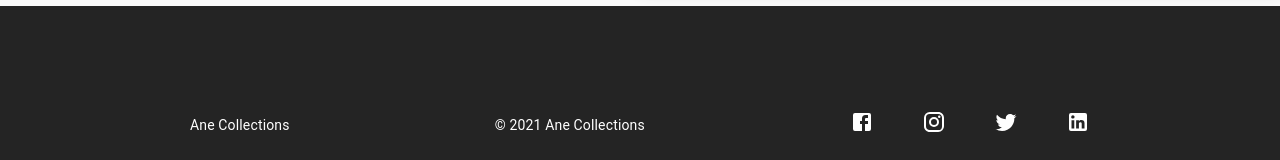
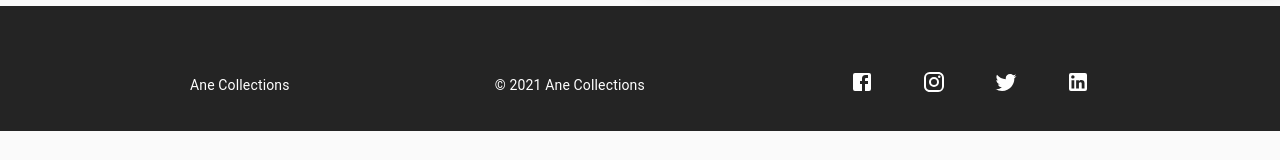
Before and after one commit to vladcocis/ane-collection, a Next.js app: page / in a window 1280 px wide. Shown: the part 792-952 px from the top of the page. After the commit the page ends 923 px from the top, so only its background shows below. Built offline with nearby package versions, Linux system fonts and the light colour scheme.

Commit message:
Update Footer.css

```diff
--- a/components/Footer.css
+++ b/components/Footer.css
@@ -18,13 +18,14 @@
   width: 100%;
 }
 
+/** Changelog: margin: 40px auto 0 auto was initial **/
 .social-media-wrap {
   display: flex;
   justify-content: space-between;
   align-items: center;
   width: 90%;
   max-width: 1000px;
-  margin: 40px auto 0 auto;
+  margin: 0 auto 0 auto;
 }
 
 .social-icons {
```
